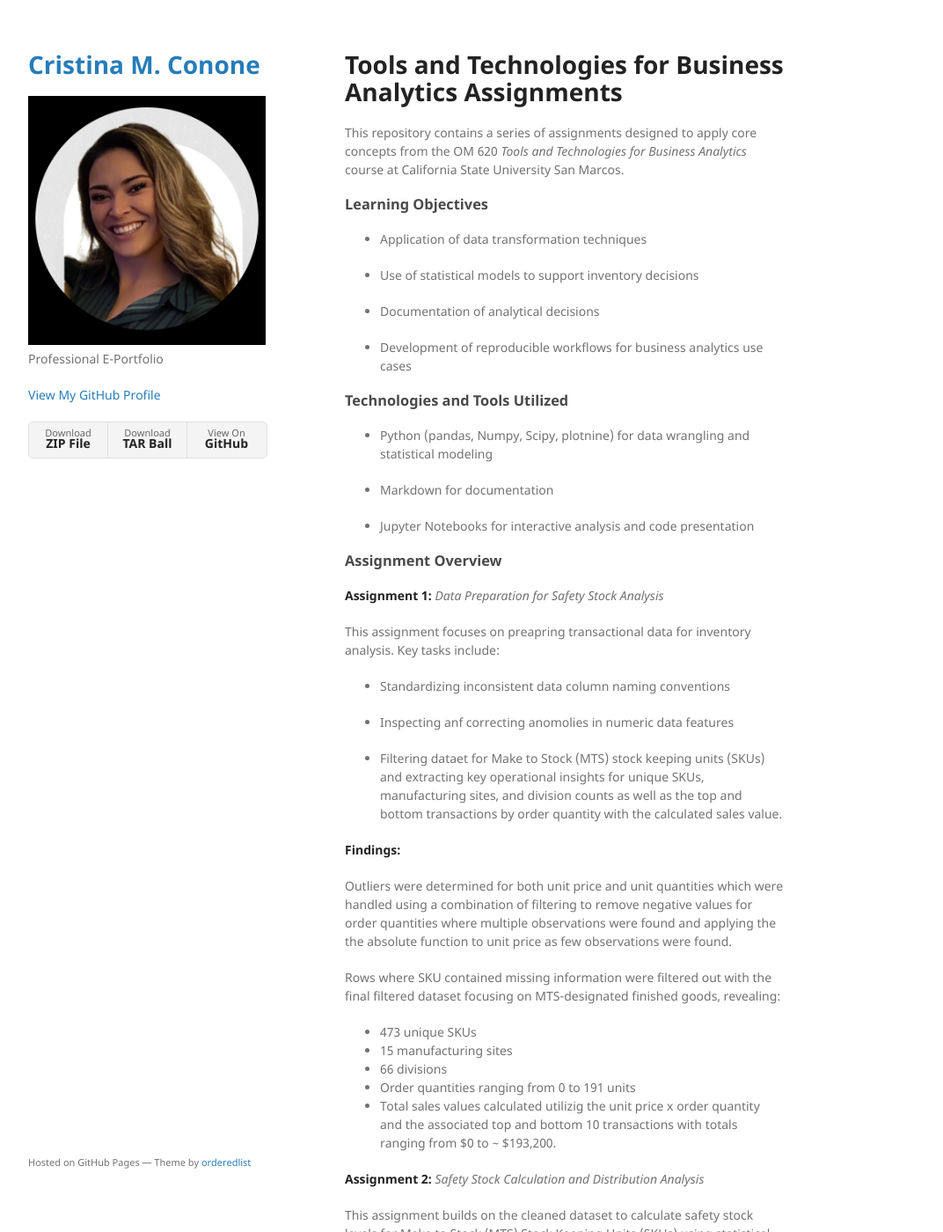
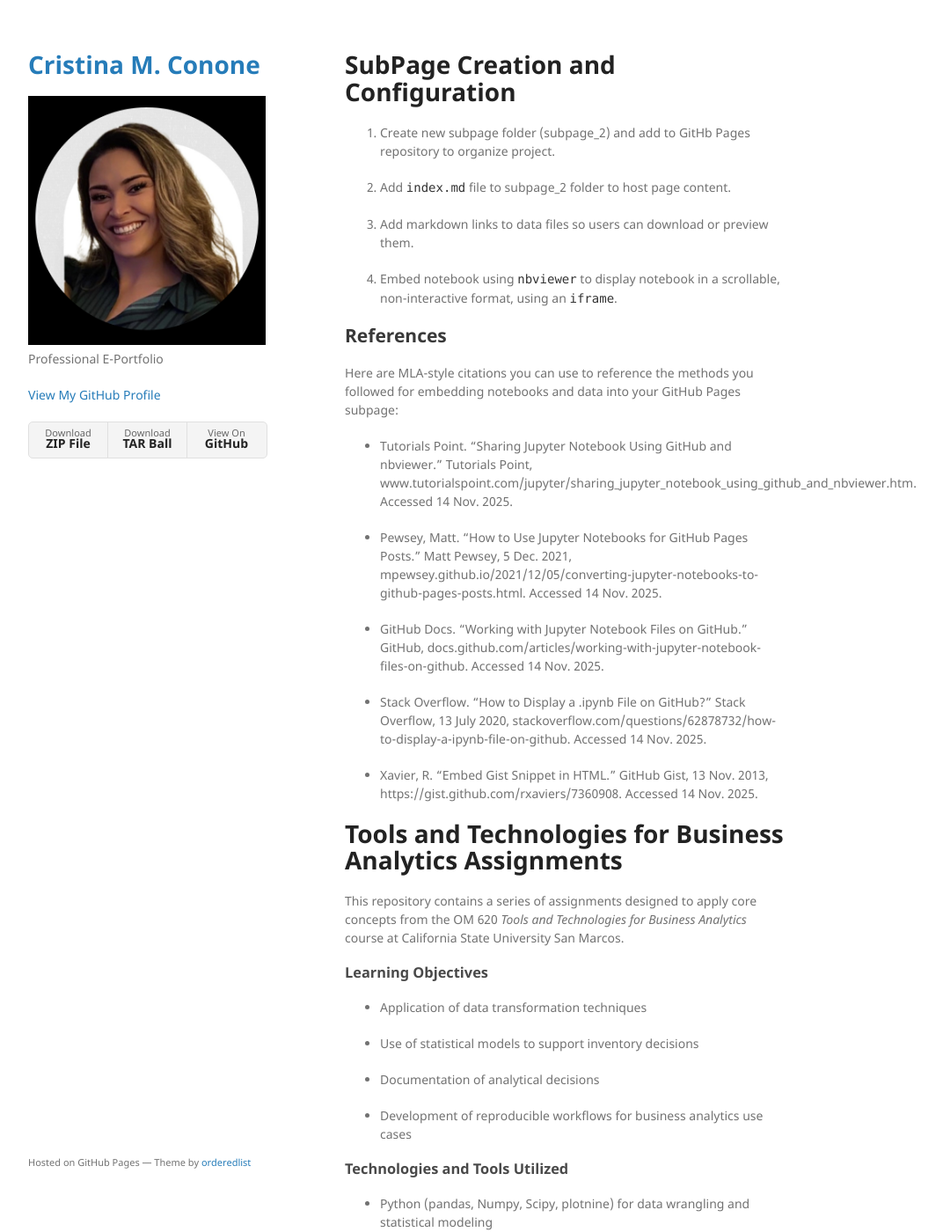
Before and after one commit to c-conone/c-conone.github.io, a Jekyll site: the page built from subpage_2/README.md, in a window 1280 px wide and 1400 px high. Shown: the whole window at 88% size, without its empty margins (178-1250 px from the left). Built offline with Jekyll 4.4.1, drawn with Linux system fonts in a browser that asks for light colours; our own code applies the rules of GitHub Pages for plain Markdown files.

Commit message:
update to index.md

```diff
--- a/subpage_2/README.md
+++ b/subpage_2/README.md
@@ -1,3 +1,36 @@
+
+# SubPage Creation and Configuration
+
+1. Create new subpage folder (subpage_2) and add to GitHb Pages repository to organize project.
+
+
+2. Add `index.md` file to subpage_2 folder to host page content.
+
+3. Add markdown links to data files so users can download or preview them.
+
+
+4. Embed notebook using `nbviewer` to display notebook in a scrollable, non-interactive format, using an `iframe`.
+
+
+## References
+
+Here are MLA-style citations you can use to reference the methods you followed for embedding notebooks and data into your GitHub Pages subpage:
+
+
+- Tutorials Point. “Sharing Jupyter Notebook Using GitHub and nbviewer.” Tutorials Point, www.tutorialspoint.com/jupyter/sharing_jupyter_notebook_using_github_and_nbviewer.htm. Accessed 14 Nov. 2025.
+
+- Pewsey, Matt. “How to Use Jupyter Notebooks for GitHub Pages Posts.” Matt Pewsey, 5 Dec. 2021, mpewsey.github.io/2021/12/05/converting-jupyter-notebooks-to-github-pages-posts.html. Accessed 14 Nov. 2025.
+
+- GitHub Docs. “Working with Jupyter Notebook Files on GitHub.” GitHub, docs.github.com/articles/working-with-jupyter-notebook-files-on-github. Accessed 14 Nov. 2025.
+
+- Stack Overflow. “How to Display a .ipynb File on GitHub?” Stack Overflow, 13 July 2020, stackoverflow.com/questions/62878732/how-to-display-a-ipynb-file-on-github. Accessed 14 Nov. 2025.
+
+- Xavier, R. “Embed Gist Snippet in HTML.” GitHub Gist, 13 Nov. 2013, https://gist.github.com/rxaviers/7360908. Accessed 14 Nov. 2025.
+
+
+
+
+
 # Tools and Technologies for Business Analytics Assignments
 
 This repository contains a series of assignments designed to apply core concepts from the OM 620 *Tools and Technologies for Business Analytics* course at California State University San Marcos.
```
Also changed, not shown: subpage_2/index.md (+6 -0 lines).
